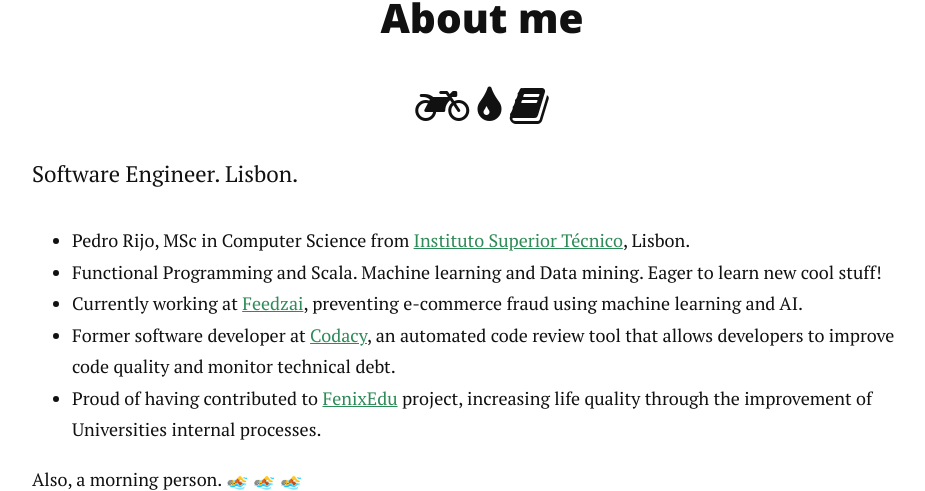
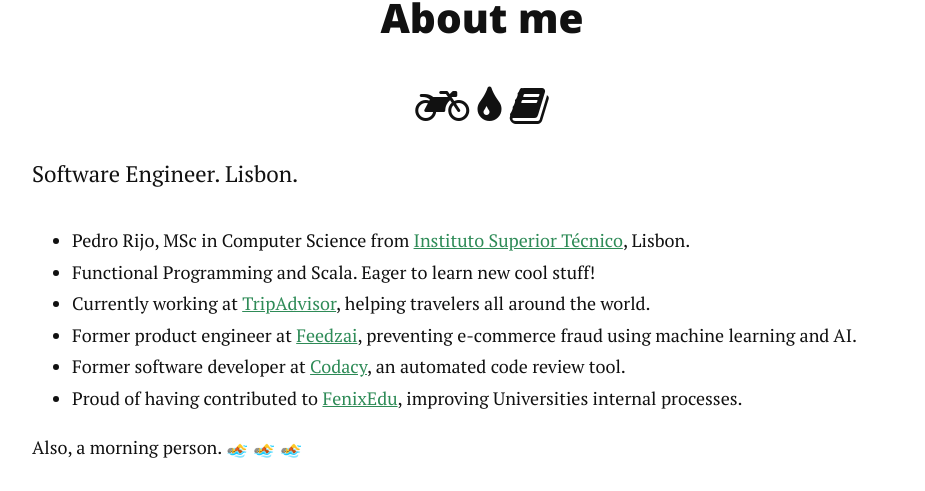
Before and after one commit to pedrorijo91/pedrorijo91.github.io, a Jekyll site: the page built from about.html, in a window 1280 px wide and 900 px high, scrolled down 309 px, cut to the strip 0-491 px from the top of the window. Shown: the whole strip, without its empty margins (158-1083 px from the left). Built offline with Jekyll 4.4.1, drawn with Linux system fonts in a browser that asks for light colours; emoji names are drawn with the system emoji font; comment, search, counter and statistics services are not loaded.

Commit message:
Update About me - tripadvisor

```diff
--- a/about.html
+++ b/about.html
@@ -10,10 +10,11 @@
 
 	<ul>
 		<li>Pedro Rijo, MSc in Computer Science from <a href="http://tecnico.ulisboa.pt/">Instituto Superior Técnico</a>, Lisbon.</li>
-		<li>Functional Programming and Scala. Machine learning and Data mining. Eager to learn new cool stuff!</li>
-		<li>Currently working at <a href="https://feedzai.com/">Feedzai</a>, preventing e-commerce fraud using machine learning and AI.</li>
-		<li>Former software developer at <a href="https://www.codacy.com">Codacy</a>, an automated code review tool that allows developers to improve code quality and monitor technical debt.</li>
-		<li>Proud of having contributed to <a href="http://fenixedu.org/">FenixEdu</a> project, increasing life quality through the improvement of Universities internal processes.</li>
+		<li>Functional Programming and Scala. Eager to learn new cool stuff!</li>
+		<li>Currently working at <a href="https://www.tripadvisor.com">TripAdvisor</a>, helping travelers all around the world.</li>
+		<li>Former product engineer at <a href="https://feedzai.com/">Feedzai</a>, preventing e-commerce fraud using machine learning and AI.</li>
+		<li>Former software developer at <a href="https://www.codacy.com">Codacy</a>, an automated code review tool.</li>
+		<li>Proud of having contributed to <a href="http://fenixedu.org/">FenixEdu</a>, improving Universities internal processes.</li>
 	</ul>
 
 	<p>Also, a morning person. :swimmer: :swimmer: :swimmer:</p>
```
Also changed, not shown: 1 other file.
